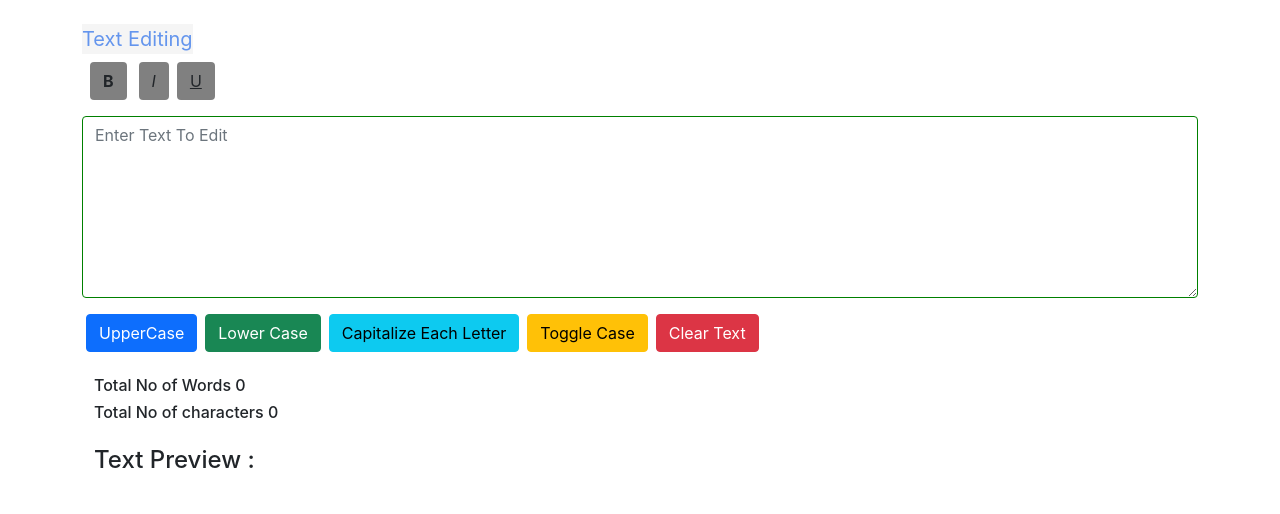
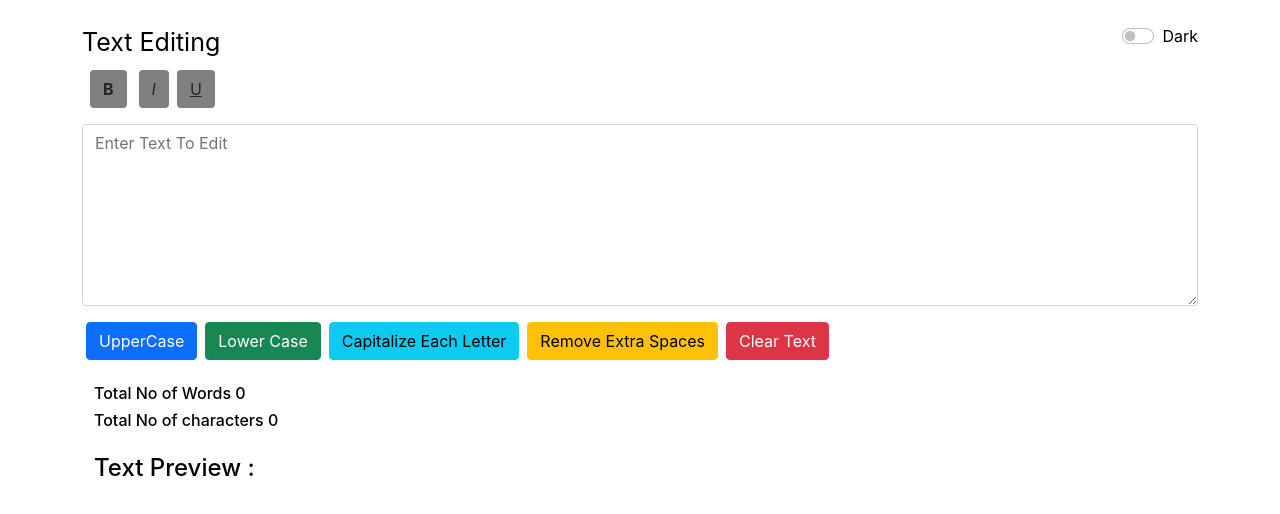
Before and after one commit to pauljayanta17/Text-Editor, a React (Create React App) app: page / in a window 1280 px wide. Shown: the top 514 px of the page. Built offline with nearby package versions, Linux system fonts and the light colour scheme.

Commit message:
Dark Theme Added

```diff
--- a/public/index.html
+++ b/public/index.html
@@ -26,7 +26,7 @@
     <link href="https://cdn.jsdelivr.net/npm/bootstrap@5.1.3/dist/css/bootstrap.min.css" rel="stylesheet" integrity="sha384-1BmE4kWBq78iYhFldvKuhfTAU6auU8tT94WrHftjDbrCEXSU1oBoqyl2QvZ6jIW3" crossorigin="anonymous">
     <title>React App</title>
   </head>
-  <body>
+  <body id="bodyID">
     <noscript>You need to enable JavaScript to run this app.</noscript>
     <script src="https://cdn.jsdelivr.net/npm/bootstrap@5.1.3/dist/js/bootstrap.bundle.min.js" integrity="sha384-ka7Sk0Gln4gmtz2MlQnikT1wXgYsOg+OMhuP+IlRH9sENBO0LRn5q+8nbTov4+1p" crossorigin="anonymous"></script>
     <div id="root"></div>
--- a/src/App.css
+++ b/src/App.css
@@ -3,7 +3,7 @@
 }
 
 
-.App-header {
+/* .App-header {
   background-color: #282c34;
   min-height: 100vh;
   display: flex;
@@ -12,81 +12,47 @@
   justify-content: center;
   font-size: calc(10px + 2vmin);
   color: white;
-}
+} */
 
 .App-link {
   color: #61dafb;
 }
 
-@keyframes App-logo-spin {
+/* @keyframes App-logo-spin {
   from {
     transform: rotate(0deg);
   }
   to {
     transform: rotate(360deg);
   }
-}
+} */
 
 
-.createBorder{
+/* .createBorder{
   margin-left: 3cm;
   margin-top: 1cm;
-}
-
-.heading{
-  color: rgb(37, 143, 111);
-  align-self: center;
-  margin-right: 50px;
-  text-align: center;
-  /* text-decoration: underline; */
-  font-size:6mm;
-}
+} */
 
 
-.form-control{
+
+/* .form-control{
   border-color: green;
   text-align: left;
-}
+} */
 
-.form-label{
-  color: cornflowerblue;
-  font-size: 20px;
-  background-color: whitesmoke;
-}
 
-.submit-button{
-  margin-left: 5cm;
-  /* background-color: teal; */
-}
 
-.resut-part{
-  margin-left: 5cm;
-}
 
-.my-container{
-  border-width:  1px;
 
-  /* border-radius: 20px; */
-  /* border-color: darkslateblue; */
-  /* border-style:  inset; */
-  padding-right: 15px;
-  padding-top: 15px;
-  padding-bottom: 10px;
-  /* height: 12cm; */
-  width: 20cm;
-  /* text-align: left; */
-  /* margin-left: 9cm; */
-}
-
-.student-details{
+/* .student-details{
   margin-left:  0.7cm;
   padding-bottom: 10px;
   color: rgb(165, 10, 87);
   font-size: 18px;
-  /* margin-top: 1cm; */
-}
 
-.std-details{
+} */
+
+/* .std-details{
   margin-left:  0.7cm;
   padding-bottom: 5px;
   color: rgb(5, 50, 102);
@@ -95,26 +61,18 @@
 
 .std-label{
   padding-right: 5cm;
-}
+} */
 
 
-.form-floating{
+/* .form-floating{
   margin-bottom: 7px;
   margin-right: 7cm;
 
-}
+} */
 
-.mycon{
-  /* background-color: rgb(235, 223, 209); */
-  border-radius: 29px;
-  /* padding-left: 20px */
-  margin-left: 4.3cm;
-  padding-left: 4.5cm;
-  margin-right: 6cm;
-  /* padding-right: 6cm; */
-}
 
-.sem-marks-container{
+
+/* .sem-marks-container{
   margin-left: 30px;
   margin-top: 10px;
-}
+} */
--- a/src/App.js
+++ b/src/App.js
@@ -1,16 +1,43 @@
-import './App.css';
+import "./App.css";
 // import Navbar from './components/Navbar';
-import Textareas from './components/Textareas';
+import Textareas from "./components/Textareas";
+import DarkMode from "./components/DarkMode";
+import React, { useState } from "react";
 function App() {
+  //change theme in body
+  const handleThemeChange = () => {
+    console.log("working");
+    // If theme false then light else dark
+    theme === "Light" ? setTheme("Dark") : setTheme("Light");
+    if(theme==="Light"){
+      document.getElementById("bodyID").style.background = "white"
+      setTextColor("black")
+      setContainerColor("white")
+      console.log(textColor+"\n"+containerColor)
+    }
+    else{
+      document.getElementById("bodyID").style.background = "#242521"
+      setTextColor("white")
+      setContainerColor("#4D4D4B")
+      console.log(textColor+"\n"+containerColor)
+    }
+  };
+
+  const [theme, setTheme] = useState("Dark");
+  const [textColor, setTextColor] = useState("black");
+  const [containerColor, setContainerColor]=useState("white")
   return (
-   <>
-   <div className="container"></div>
-    {/* <Navbar title="Content Convertion" aboutUs="About Us" contactUs="Contact Us"/> */}
-    {/* <Navbar title="Content Convertion"/>  */}
-    <Textareas title="Text Editing"/>
-  </>
+    <>
+      <div className="container">
+        <DarkMode name={theme} onChange={handleThemeChange} />
+      </div>
+      <Textareas title="Text Editing" txtclr={textColor} conclr={containerColor}/>
+
+      {/* <div className="container"></div> */}
+      {/* <Navbar title="Content Convertion" aboutUs="About Us" contactUs="Contact Us"/> */}
+      {/* <Navbar title="Content Convertion"/>  */}
+    </>
   );
 }
 
-
 export default App;
--- /dev/null
+++ b/src/components/DarkMode.js
@@ -0,0 +1,22 @@
+import React from "react";
+
+export default function DarkMode(props) {
+  return (
+    <div className="form-check form-switch" style={{ float: "right" }}>
+      <input
+        className="form-check-input"
+        type="checkbox"
+        role="switch"
+        onChange={props.onChange}
+        id="flexSwitchCheckDefault"
+      />
+      <label
+        className="form-check-label"
+        htmlFor="flexSwitchCheckDefault"
+        style={props.name === "Light" ? { color: "white" } : { color: "black" }}
+      >
+        {props.name}
+      </label>
+    </div>
+  );
+}
--- a/src/components/Textareas.js
+++ b/src/components/Textareas.js
@@ -1,7 +1,7 @@
 import React, { useState } from "react";
 import PropTypes from "prop-types";
-
 export default function Textareas(props) {
+  let boldStyle, italicStyle, underlineStyle, Text_style,preview_style;
   const handleUpclick = () => {
     setText(text.toUpperCase());
   };
@@ -22,48 +22,71 @@ export default function Textareas(props) {
     });
     setText(capital_eachWord.join(" "));
   };
-  const handleToggleclick = () => {
-    var temp = text.toUpperCase();
-    var words = temp.split(" ");
-    var capital_eachWord = [];
-    words.forEach((element) => {
-      capital_eachWord.push(
-        element[0].toLowerCase() + element.slice(1, element.length)
-      );
-    });
-    setText(capital_eachWord.join(" "));
+  const handleRemoveSpacesclick = () => {
+    let t = text.split(/[ ]+/);
+    setText(t.join(" "));
   };
   const handleBoldTextclick = () => {
     bold ? setBold(false) : setBold(true);
-    console.log(bold);
-    // setText(text.style.fontWeight.bold)
   };
   const handleItalicTextclick = () => {
     italic ? setItalic(false) : setItalic(true);
-    console.log(italic);
   };
 
   const handleUnderlineTextclick = () => {
     underline ? setUnderline(false) : setUnderline(true);
   };
+
+
   const handleClearclick = () => {
     setText("");
   };
 
+  //Here States are defined
   const [text, setText] = useState("");
   const [bold, setBold] = useState(false);
   const [italic, setItalic] = useState(false);
   const [underline, setUnderline] = useState(false);
+
+
+
+
+
+
+  //Bold Intalic Underline Button Style chnaged
+
+  boldStyle = { backgroundColor: bold ? "Green" : "gray" };
+  underlineStyle = { backgroundColor: underline ? "teal" : "gray" };
+  italicStyle = { backgroundColor: italic ? "orange" : "gray" };
+  //TextStyle Define Here
+  Text_style = {
+    textAlign: "justify",
+    backgroundColor: props.conclr,
+    color: props.txtclr,
+    fontWeight: bold ? "Bold" : "normal",
+    fontStyle: italic ? "italic" : "normal",
+    textDecoration: underline ? "underline" : "initial",
+  };
+  preview_style={
+    textAlign: "justify",
+    color: props.txtclr,
+    // backgroundColor: theme==="Light" ? "#242521":"White",
+    // color: theme==="Light" ? "white":"#242521",
+    fontWeight: bold ? "Bold" : "normal",
+    fontStyle: italic ? "italic" : "normal",
+    textDecoration: underline ? "underline" : "initial",
+  }
   return (
     <>
       <div className="container my-4">
         <div className="mb-3">
-          <label className="form-label">{props.title}</label>
+          <label className="form-label" style={{color:`${props.txtclr}`,fontSize:'25px'}}>{props.title}</label>
           <br />
+
           <button
             type="button"
             className="btn mx-2"
-            style={{ backgroundColor: bold ? "Green" : "gray" }}
+            style={boldStyle}
             onClick={handleBoldTextclick}
           >
             <b> B</b>
@@ -72,31 +95,30 @@ export default function Textareas(props) {
           <button
             type="button"
             className="btn mx-1"
-            style={{ backgroundColor: italic ? "orange" : "gray" }}
+            style={italicStyle}
             onClick={handleItalicTextclick}
           >
             <i>I</i>
           </button>
+
           <button
             type="button"
             className="btn mx-1"
-            style={{ backgroundColor: underline ? "teal" : "gray" }}
+            style={underlineStyle}
             onClick={handleUnderlineTextclick}
           >
             <u>U</u>
           </button>
+
+
+
           <textarea
             className="form-control my-3"
             id="exampleFormControlTextarea1"
             rows="7"
             value={text}
             placeholder="Enter Text To Edit"
-            style={{
-              textAlign: "justify",
-              fontWeight: bold ? "Bold" : "normal",
-              fontStyle: italic ? "italic" : "normal",
-              textDecoration: underline ? "underline" : "initial",
-            }}
+            style={Text_style}
             onChange={onHandleChanged}
           ></textarea>
         </div>
@@ -124,9 +146,9 @@ export default function Textareas(props) {
         <button
           type="button"
           className="btn btn-warning mx-1"
-          onClick={handleToggleclick}
+          onClick={handleRemoveSpacesclick}
         >
-          Toggle Case
+          Remove Extra Spaces
         </button>
         <button
           type="button"
@@ -137,27 +159,19 @@ export default function Textareas(props) {
         </button>
 
         <div className="container my-4">
-          <h6>
+          <h6 style={{color:`${props.txtclr}`}}>
             Total No of Words {text.length !== 0 ? text.split(" ").length : 0}
           </h6>
-          <h6>
+          <h6 style={{color:`${props.txtclr}`}}>
             Total No of characters{" "}
-            {text.length !== 0 ? text.length - text.split(" ").length +1: 0}
+            {text.length !== 0 ? text.length - text.split(" ").length + 1 : 0}
           </h6>
         </div>
         <div className="container">
-          <h4>Text Preview : </h4>
+          <h4 style={{color:`${props.txtclr}`}}>Text Preview : </h4>
         </div>
 
-        <div
-          className="container"
-          style={{
-            textAlign: "justify",
-            fontWeight: bold ? "bold" : "normal",
-            fontStyle: italic ? "italic" : "normal",
-            textDecoration: underline ? "underline" : "initial",
-          }}
-        >
+        <div className="container" style={preview_style}>
           {text === "Enter Text To Edit" ? "" : text}
         </div>
       </div>
```
Also changed, not shown: 1 other file (tests, documents, lock files or other folders).
